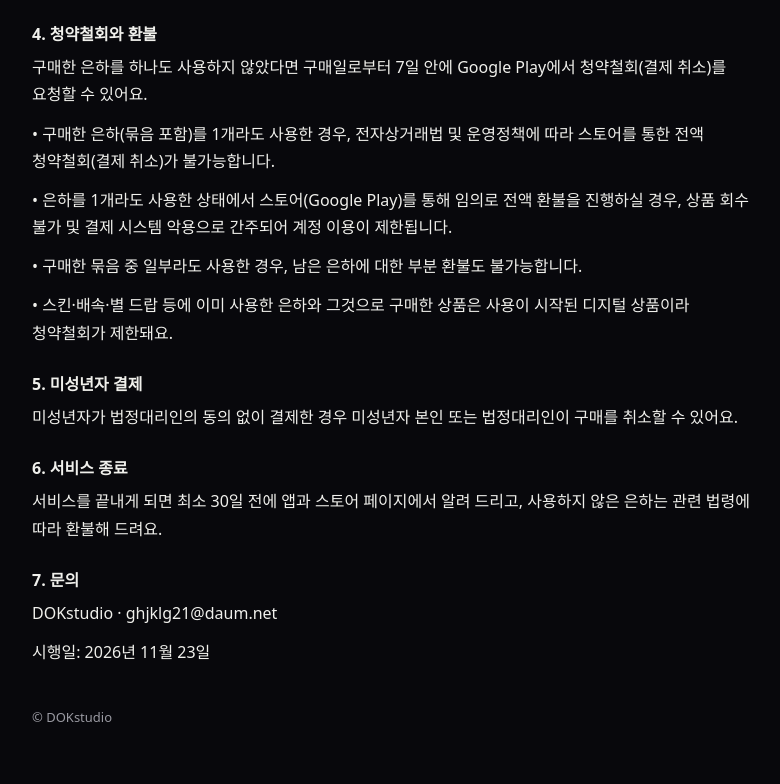
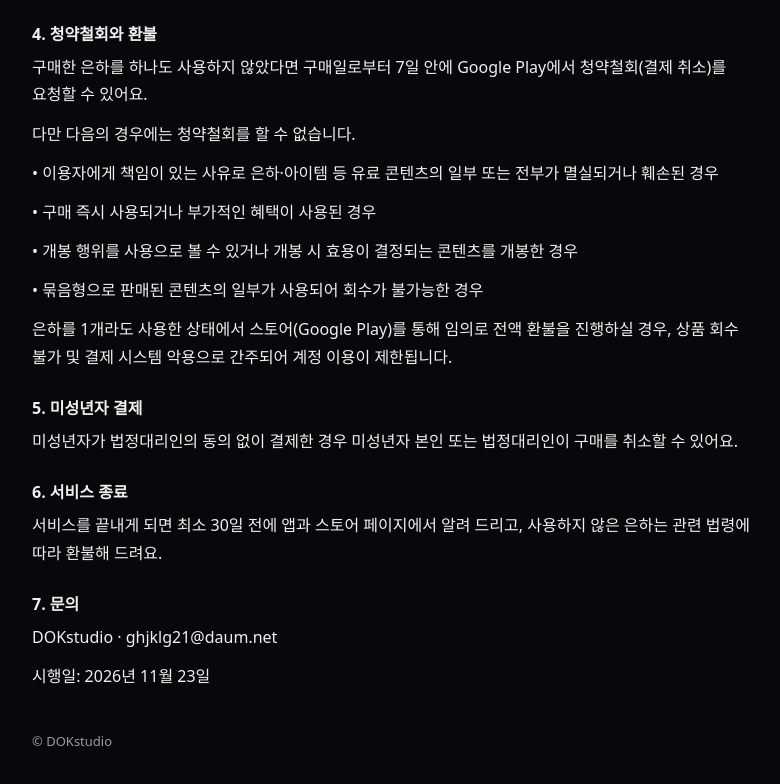
Before and after one commit to Doks-studio/doks-studio.github.io, a plain HTML site: page terms.html in a window 1280 px wide. Shown: the part 807-1591 px from the top of the page, without its empty margins (248-1028 px from the left). Drawn offline with Linux system fonts and the light colour scheme.

Commit message:
Refund terms: list the cases where withdrawal is not possible
Co-Authored-By: Claude Opus 5.5 <noreply@anthropic.com>
Claude-Session: https://claude.ai/code/session_01CFkZ5gvYftjxhAuLmRbA7A

```diff
--- a/terms.html
+++ b/terms.html
@@ -28,10 +28,12 @@ footer{margin-top:40px;color:var(--dim);font-size:13px}
         <p>게스트로 산 은하와 스킨은 이 기기에만 저장돼요. 앱을 지우거나 앱 데이터를 삭제하면 복구할 수 없으니, Google 계정을 연결해 두는 것을 권해요. 연결하면 게스트의 은하와 스킨이 Google 계정으로 옮겨져요.</p>
         <h3>4. 청약철회와 환불</h3>
         <p>구매한 은하를 하나도 사용하지 않았다면 구매일로부터 7일 안에 Google Play에서 청약철회(결제 취소)를 요청할 수 있어요.</p>
-        <p>• 구매한 은하(묶음 포함)를 1개라도 사용한 경우, 전자상거래법 및 운영정책에 따라 스토어를 통한 전액 청약철회(결제 취소)가 불가능합니다.</p>
-        <p>• 은하를 1개라도 사용한 상태에서 스토어(Google Play)를 통해 임의로 전액 환불을 진행하실 경우, 상품 회수 불가 및 결제 시스템 악용으로 간주되어 계정 이용이 제한됩니다.</p>
-        <p>• 구매한 묶음 중 일부라도 사용한 경우, 남은 은하에 대한 부분 환불도 불가능합니다.</p>
-        <p>• 스킨·배속·별 드랍 등에 이미 사용한 은하와 그것으로 구매한 상품은 사용이 시작된 디지털 상품이라 청약철회가 제한돼요.</p>
+        <p>다만 다음의 경우에는 청약철회를 할 수 없습니다.</p>
+        <p>• 이용자에게 책임이 있는 사유로 은하·아이템 등 유료 콘텐츠의 일부 또는 전부가 멸실되거나 훼손된 경우</p>
+        <p>• 구매 즉시 사용되거나 부가적인 혜택이 사용된 경우</p>
+        <p>• 개봉 행위를 사용으로 볼 수 있거나 개봉 시 효용이 결정되는 콘텐츠를 개봉한 경우</p>
+        <p>• 묶음형으로 판매된 콘텐츠의 일부가 사용되어 회수가 불가능한 경우</p>
+        <p>은하를 1개라도 사용한 상태에서 스토어(Google Play)를 통해 임의로 전액 환불을 진행하실 경우, 상품 회수 불가 및 결제 시스템 악용으로 간주되어 계정 이용이 제한됩니다.</p>
         <h3>5. 미성년자 결제</h3>
         <p>미성년자가 법정대리인의 동의 없이 결제한 경우 미성년자 본인 또는 법정대리인이 구매를 취소할 수 있어요.</p>
         <h3>6. 서비스 종료</h3>
```
